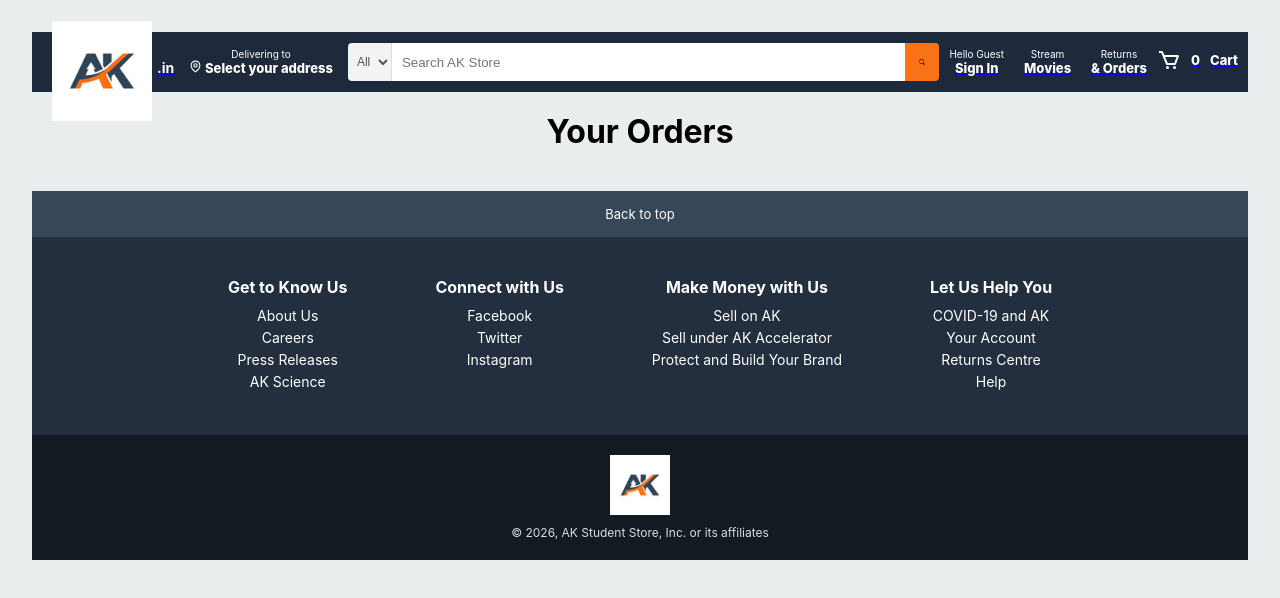
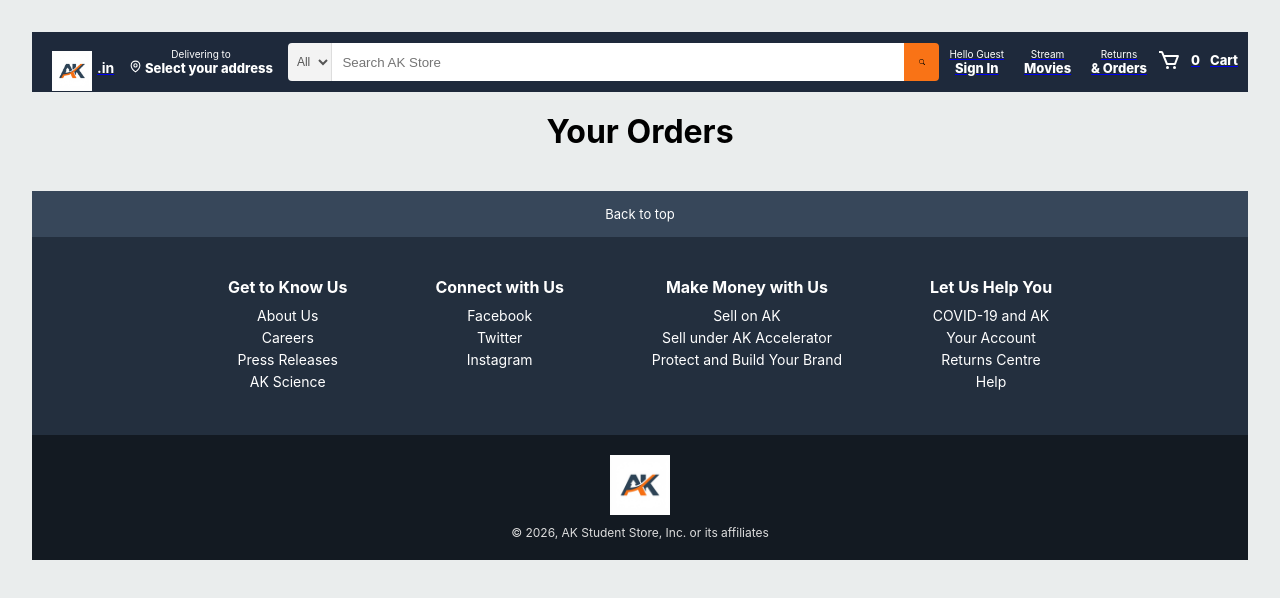
Before and after one commit to akarv742006/react, a React (Vite) app: page /react/orders in a window 1280 px wide. Shown: the top 598 px of the page. Built offline with nearby package versions, Linux system fonts and the light colour scheme.

Commit message:
Optimize logo sizing for header and login

```diff
--- a/src/Header.css
+++ b/src/Header.css
@@ -10,7 +10,8 @@
 }
 
 .header__logo {
-    width: 100px;
+    width: auto;
+    height: 40px;
     object-fit: contain;
     margin: 0 20px;
     margin-top: 18px;
--- a/src/Login.css
+++ b/src/Login.css
@@ -10,7 +10,8 @@
     margin-top: 20px;
     margin-bottom: 20px;
     object-fit: contain;
-    width: 100px;
+    width: auto;
+    height: 60px;
     margin-right: auto;
     margin-left: auto;
 }
```
